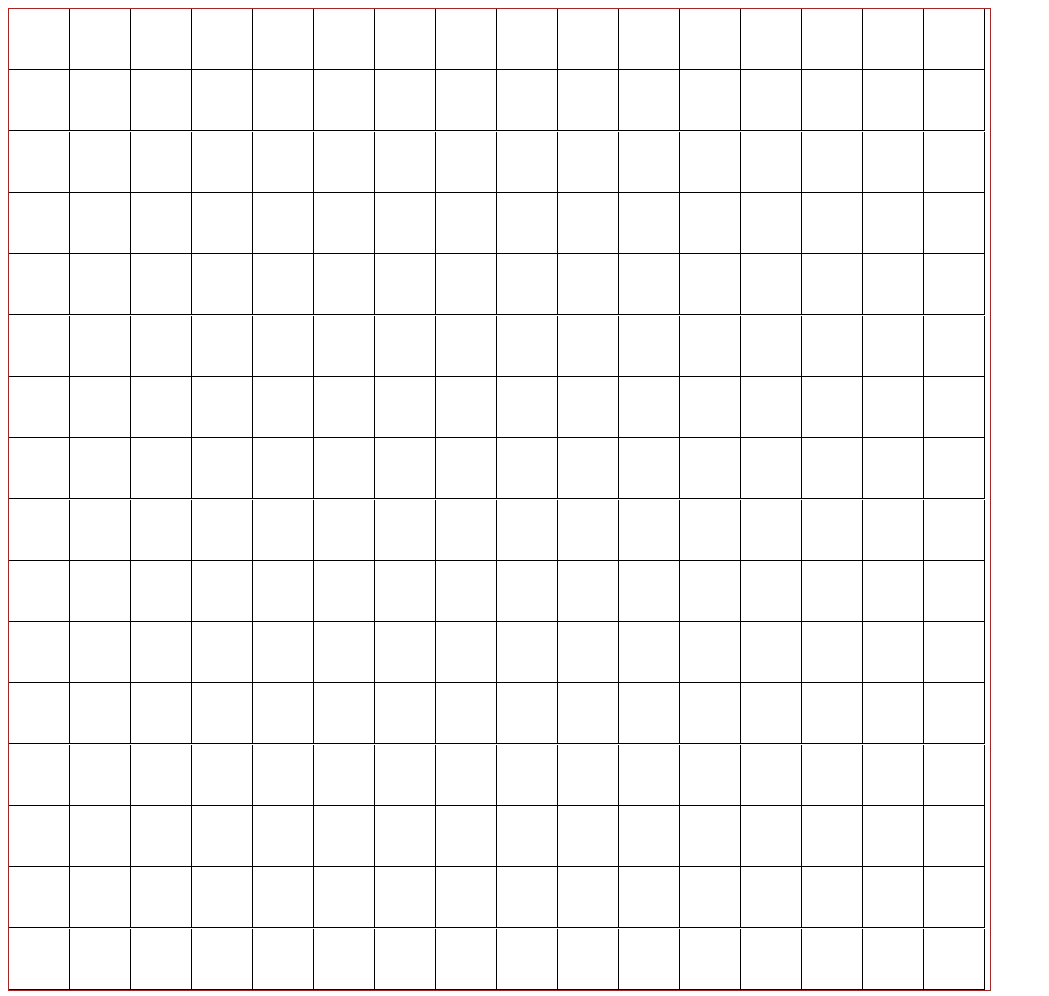
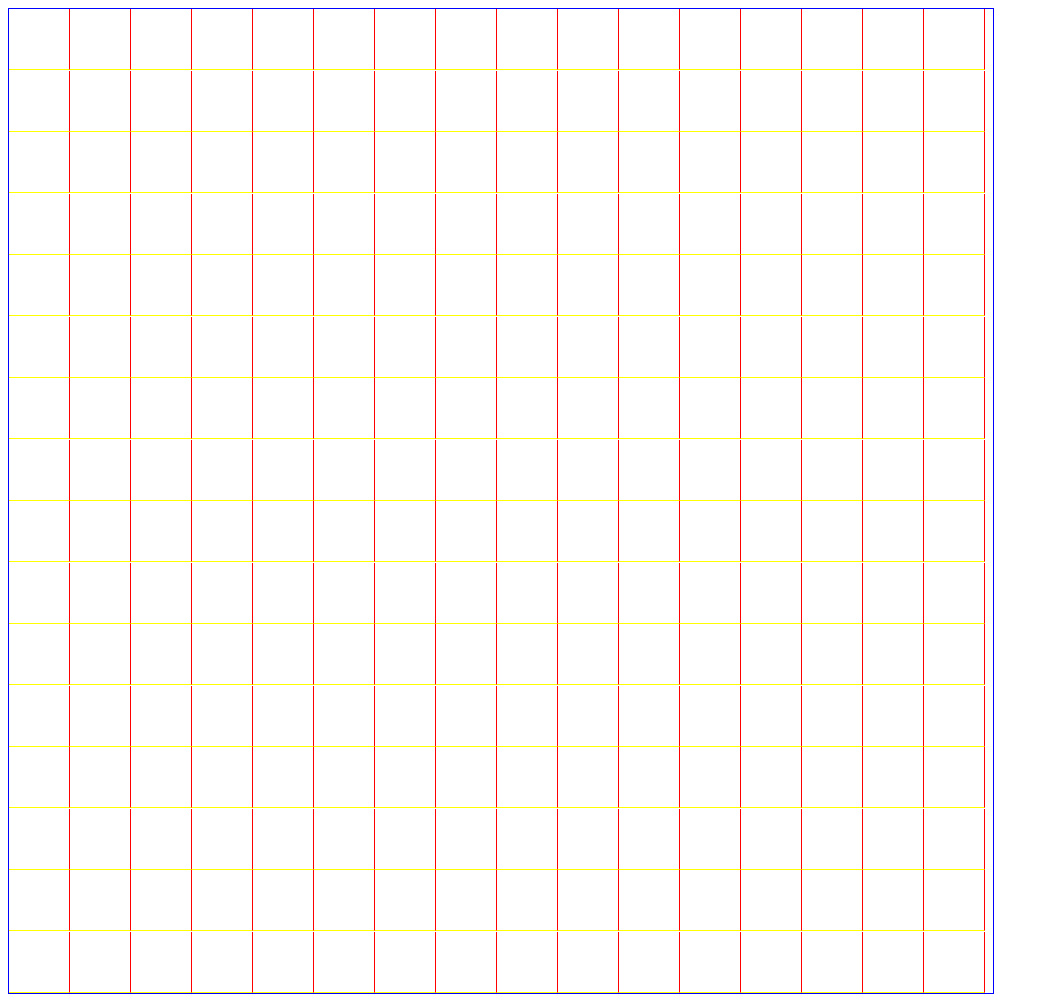
Before and after one commit to Shivuduu19/Etch-A-Sketch, a plain HTML site: page index.html in a window 1280 px wide. Shown: the whole page, without its empty margins (0-1049 px from the left). Drawn offline with Linux system fonts and the light colour scheme.

Commit message:
made changes to dimensions

```diff
--- a/etch.css
+++ b/etch.css
@@ -1,19 +1,28 @@
+body{
+    padding: 0;
+}
+
+
+
+
 #grid-container{
-     border: 1px solid red;
+ border: 1px solid blue;
     display: flex;
     flex-wrap: wrap;
+    padding-right: 0;
 }
 .change{
-    background:black;
+    background:green;
 
 }
 
 
 .cell
-{
+{   margin: 0%;
+    padding: 0%;
     height: 60px;
     width: 60px;
-    margin: 0%;
-    border-right: 1px solid black ;
-    border-bottom: 1px solid black;
+    border-right: 1px solid red ;
+    border-bottom: 1px solid yellow;
+    //flex: auto;
 }
--- a/etch.js
+++ b/etch.js
@@ -8,10 +8,10 @@ function createGrid(x){
      const divs =document.createElement('div');
      gridContainer.appendChild(divs);
      divs.classList.add("cell");
-     let height=x*60+x+5;
-     let width =x*60+x+5;
-     gridContainer.style.width=`${height}px`;
-     gridContainer.style.height=`${width}px`;
+     let height=x*60+1.5*x;
+     let width =x*60+1.5*x;
+     gridContainer.style.width=`${width}px`;
+     gridContainer.style.height=`${height}px`;
      divs.addEventListener("mouseover",function(e)
      {
       e.target.classList.add("change");
```
